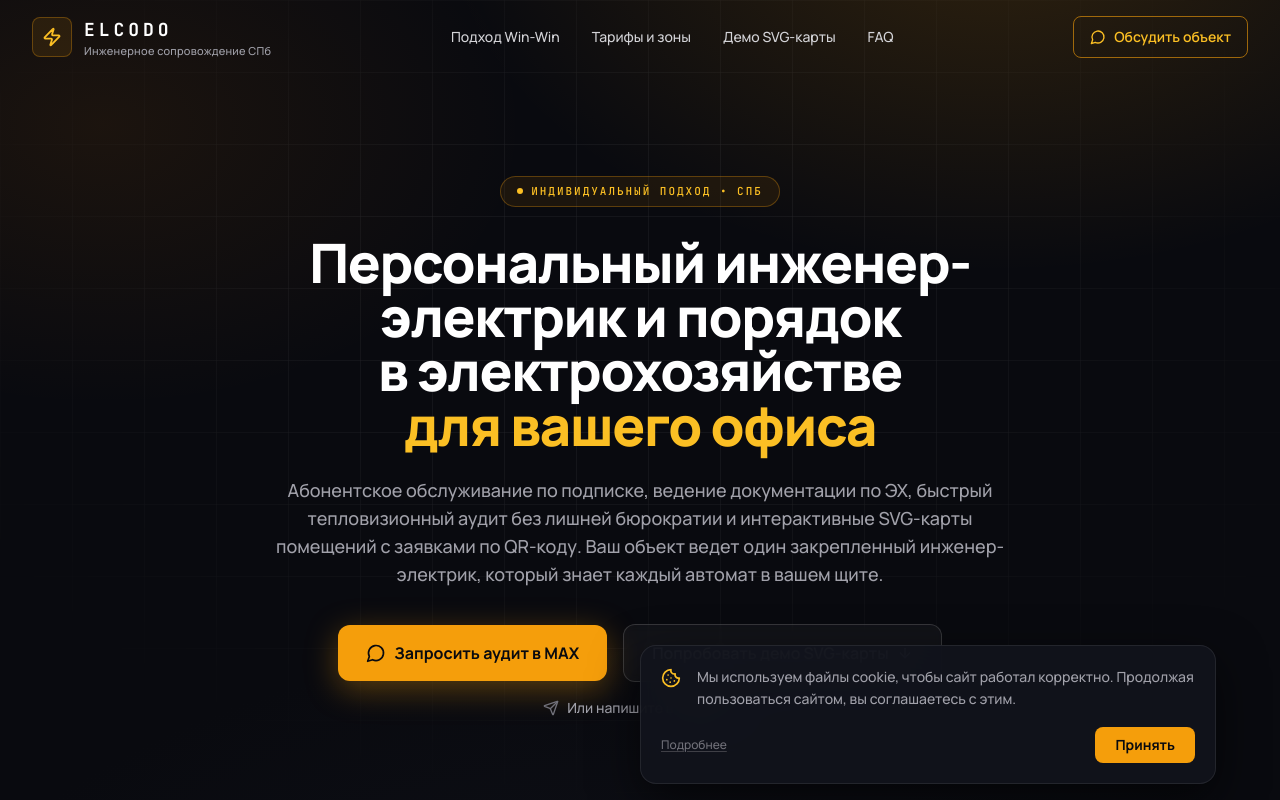
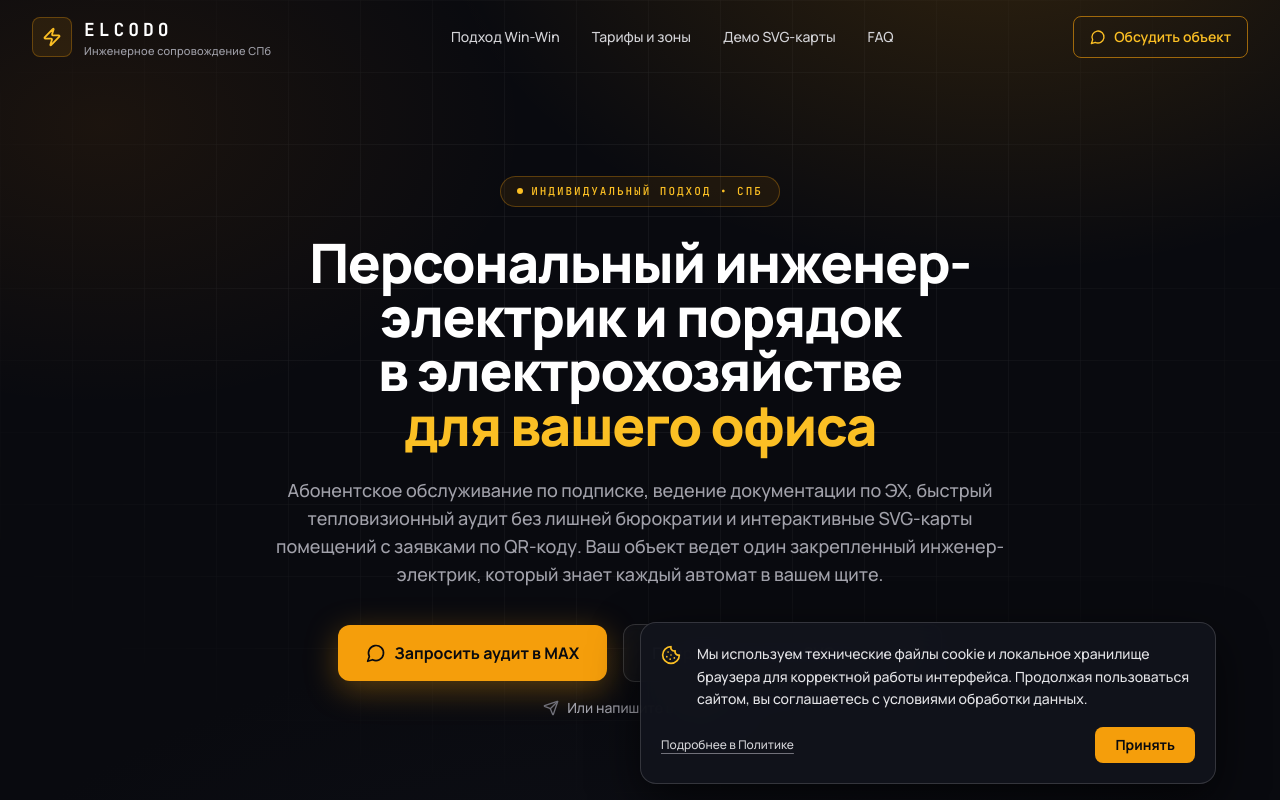
Before and after one commit to AntonVtyurin/elcodo, a React (Vite) app: page / in a window 1280 px wide. Shown: the top 800 px of the page. Built offline with nearby package versions, Linux system fonts and the light colour scheme.

Commit message:
fix(cookie-banner): wire Подробнее button to PrivacyModal and align copy with 152-FZ

```diff
--- a/src/App.tsx
+++ b/src/App.tsx
@@ -31,7 +31,7 @@ export default function App() {
         <Contact />
       </main>
       <Footer onOpenPrivacy={() => setPrivacyOpen(true)} />
-      <CookieBanner />
+      <CookieBanner onOpenPrivacy={() => setPrivacyOpen(true)} />
       <PrivacyModal open={privacyOpen} onClose={() => setPrivacyOpen(false)} />
     </div>
   );
--- a/src/components/CookieBanner.tsx
+++ b/src/components/CookieBanner.tsx
@@ -3,7 +3,11 @@ import { Cookie } from 'lucide-react';
 
 const KEY = 'elcodo-cookie-consent';
 
-export default function CookieBanner() {
+interface CookieBannerProps {
+  onOpenPrivacy: () => void;
+}
+
+export default function CookieBanner({ onOpenPrivacy }: CookieBannerProps) {
   const [visible, setVisible] = useState(false);
 
   useEffect(() => {
@@ -29,22 +33,27 @@ export default function CookieBanner() {
   if (!visible) return null;
 
   return (
-    <div className="fade-up fixed inset-x-4 bottom-4 z-50 mx-auto max-w-xl rounded-2xl border border-white/[0.08] bg-[#11131C]/95 p-5 shadow-[0_16px_48px_rgba(0,0,0,0.6)] backdrop-blur-xl sm:inset-x-auto sm:left-1/2 sm:-translate-x-1/2">
+    <div
+      role="region"
+      aria-label="Уведомление об использовании файлов cookie"
+      className="fade-up fixed inset-x-4 bottom-4 z-50 mx-auto max-w-xl rounded-2xl border border-white/15 bg-[#11131C]/95 p-5 shadow-[0_16px_48px_rgba(0,0,0,0.65)] backdrop-blur-xl sm:inset-x-auto sm:left-1/2 sm:-translate-x-1/2"
+    >
       <div className="flex items-start gap-4">
         <Cookie className="mt-0.5 h-5 w-5 shrink-0 text-amber-400" />
-        <p className="text-sm leading-relaxed text-zinc-400">
-          Мы используем файлы cookie, чтобы сайт работал корректно. Продолжая пользоваться
-          сайтом, вы соглашаетесь с этим.
+        <p className="text-sm leading-relaxed text-zinc-200">
+          Мы используем технические файлы cookie и локальное хранилище браузера для
+          корректной работы интерфейса. Продолжая пользоваться сайтом, вы соглашаетесь с
+          условиями обработки данных.
         </p>
       </div>
       <div className="mt-4 flex items-center justify-between gap-3">
-        <a
-          href="#"
-          onClick={(e) => e.preventDefault()}
-          className="text-xs text-zinc-500 underline decoration-zinc-700 underline-offset-2 hover:text-zinc-300"
+        <button
+          type="button"
+          onClick={onOpenPrivacy}
+          className="text-xs font-medium text-zinc-300 underline decoration-zinc-500 underline-offset-4 transition-colors hover:text-amber-400"
         >
-          Подробнее
-        </a>
+          Подробнее в Политике
+        </button>
         <button
           type="button"
           onClick={accept}
```
